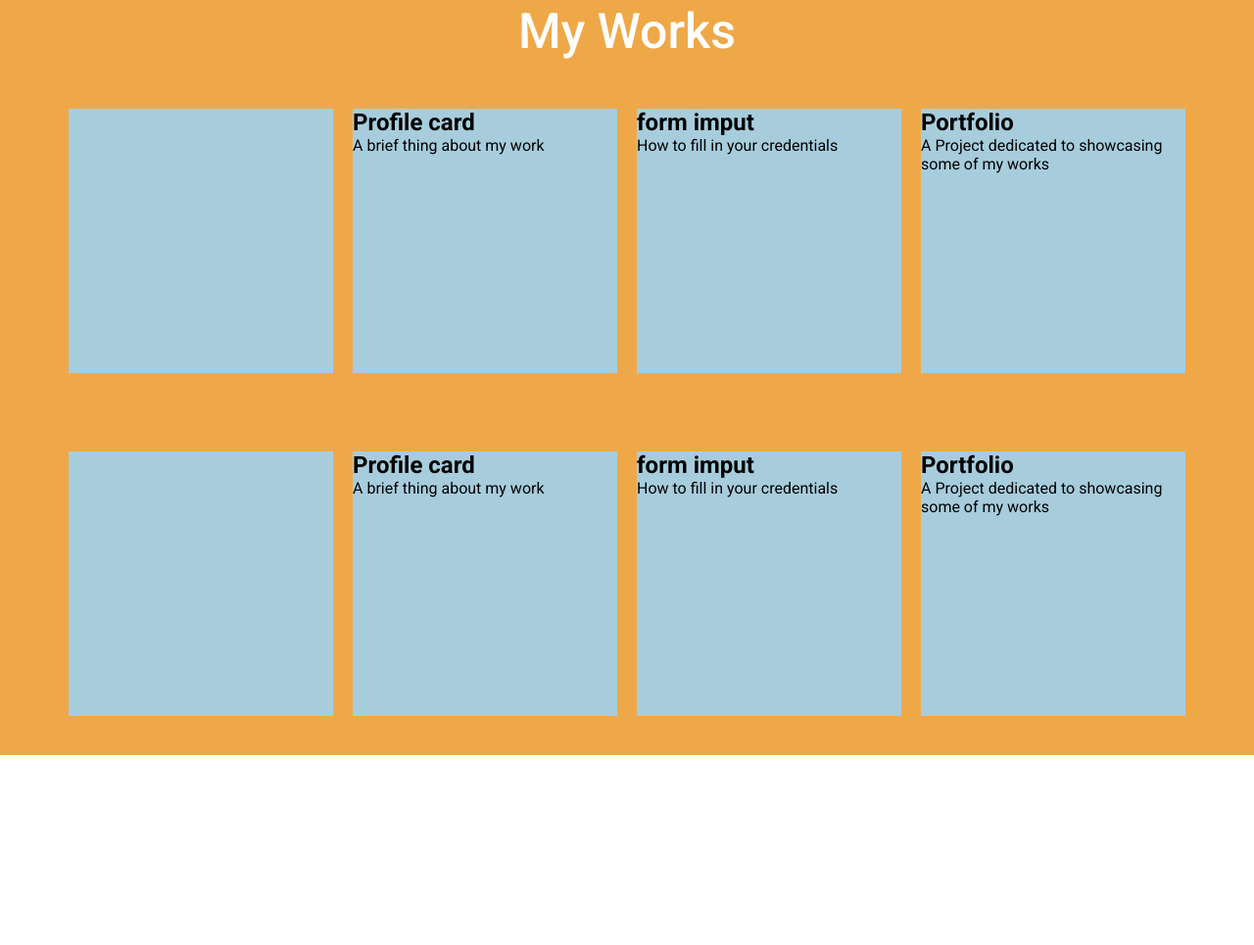
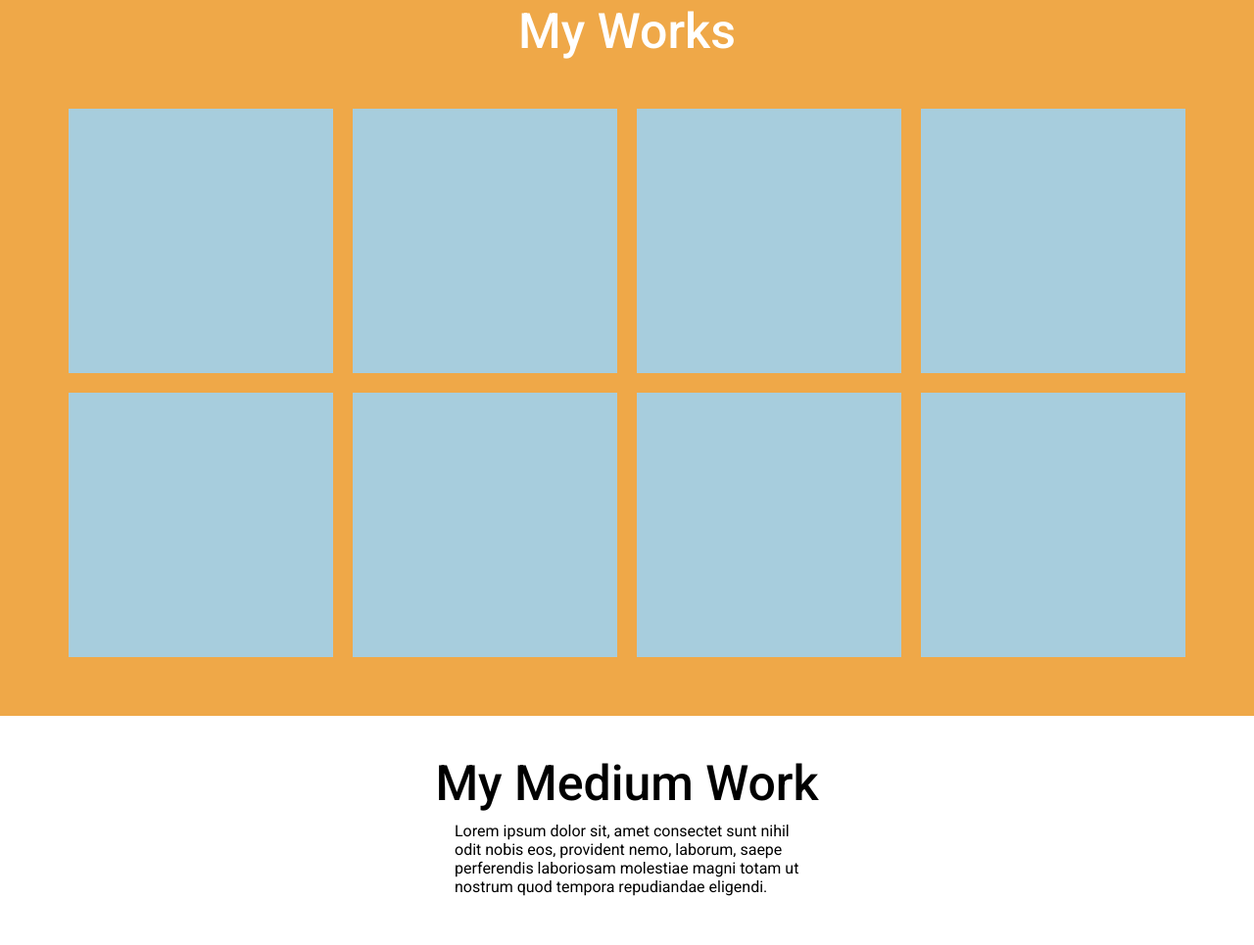
Before and after one commit to adaorabernardine/PORTFOLIO, a plain HTML site: page index.html in a window 1280 px wide. Shown: the part 2828-3793 px from the top of the page at 98% size. Before the commit the page ends 3599 px from the top, so only its background shows below. Drawn offline with nearby package versions, Linux system fonts and the light colour scheme; files whose address does not match are found by name.

Commit message:
POTFORIO

```diff
--- /dev/null
+++ b/CSSFiles/medium.css
@@ -0,0 +1,49 @@
+.mediumGlobalContainer{
+    padding: var(--big-screens-padding);
+
+
+}
+
+.mediumGlobalContainer .mainmediumHeader {
+    font-size: 50px;
+    font-weight: 500;
+    text-align: center;
+    margin: 50px;
+     justify-items: center;
+    align-items: center;
+    margin: auto 0;
+
+
+}
+
+.mediumInnerContainer{
+    /* display: flex; */
+    /* align-items: center; */
+    /* gap: 20px; */
+    /* border: 1px solid blue;  */
+    /* margin: 20px 0px; */
+    /* justify-content: center; */
+    /* flex-direction: column; */
+    /* display: block; */
+    /* text-wrap: 15%; */
+     padding: 10px;
+     width: 30%;
+      margin: 0 auto;
+
+
+}
+/* .worksWrapperPseudo{
+    width: 100%;
+    position: absolute;
+     opacity: 0;
+    display: block;
+    top: 0%;
+    display: flex;
+    justify-content: center;
+    text-align: center;
+    flex-direction: column;
+    align-items: center;
+    gap: 15px;
+    padding: 10px;
+    transition: all 0.3s ease-in-out;
+} */ */
--- a/CSSFiles/works.css
+++ b/CSSFiles/works.css
@@ -2,6 +2,7 @@
     padding: var(--big-screens-padding);
     background-color: var(--primary-color);
     color: #fff;
+
 
 }
 
@@ -10,12 +11,15 @@
     font-weight: 500;
     text-align: center;
     margin: 50px;
+
 }
 
 .worksInnerContainer{
     display: flex;
     align-items: center;
     gap: 20px;
+    /* border: 1px solid blue; */
+    margin: 20px 0px;
     justify-content: center;
 }
 
@@ -30,15 +34,16 @@
 }
 
 .worksWrapperPseudo{
+    width: 100%;
     position: absolute;
     opacity: 0;
     display: block;
     top: 0%;
     display: flex;
+    justify-content: center;
     text-align: center;
     flex-direction: column;
     align-items: center;
-    justify-content: center;
     gap: 15px;
     padding: 10px;
     transition: all 0.3s ease-in-out;
@@ -50,6 +55,7 @@
     background-color:blueviolet;
 
 }
+
 
 @media screen and (max-width:768px){
     .worksGlobalContainer{
--- a/index.html
+++ b/index.html
@@ -10,6 +10,7 @@
     <link rel="stylesheet" href="./CSSFiles/services.css">
     <link rel="stylesheet" href="./CSSFiles/skills.css">
     <link rel="stylesheet" href="./CSSFiles/works.css">
+    <link rel="stylesheet" href="./CSSFiles/medium.css">
     <link rel="stylesheet" href="https://cdn.jsdelivr.net/npm/bootstrap-icons@1.11.3/font/bootstrap-icons.min.css">
 </head>
 <body>
@@ -112,7 +113,7 @@
                 <div class="serviceIconContainer">
                         <span class="iconSpan"><i class="bi bi-pen-fill"></i></span>
                  </div>
-                <h2 class="serviceHeader">Tecnical Writer</h2>
+                <h2 class="serviceHeader">Technical Writer</h2>
                <p class="serviceParagraph">Lorem ipsum dolor sit amet consectetur adipisicindita corporis.Lorem ipsum dolor sit amet consectetur adipisicindita corporis.</p>
              </div>
              <div class="servicesInnerContainer">
@@ -234,22 +235,28 @@
                 </div>
             </a>
             <a href="#" class="worksWrapper">
+                <div class="worksWrapperPseudo">
                     <h2>Profile card</h2>
                 <p>A brief thing about my work</p>
+                </div>
             </a>
+
             <a href="#" class="worksWrapper">
-                <h2>form imput</h2>
-                <p>How to fill in your credentials</p>
+                <div class="worksWrapperPseudo">
+                <h2> form imput</h2>
+                <p> To fill in my credentials</p>
+            </div>
             </a>
+
             <a href="#" class="worksWrapper">
+                <div class="worksWrapperPseudo">
                 <h2>Portfolio</h2>
                 <p>A Project dedicated to showcasing some of my works</p>
+            </div>
             </a>
 
         </section>
 
-    </section>
-     <section class="worksGlobalContainer">
         <section class="worksInnerContainer">
 
                     <a href="#" class="worksWrapper">
@@ -259,19 +266,47 @@
                         </div>
                     </a>
                     <a href="#" class="worksWrapper">
+                        <div class="worksWrapperPseudo">
+
                         <h2>Profile card</h2>
                         <p>A brief thing about my work</p>
+                        </div>
                     </a>
                     <a href="#" class="worksWrapper">
+                        <div class="worksWrapperPseudo">
                         <h2>form imput</h2>
-                <p>How to fill in your credentials</p>
+                        <p>To fill in your credentials</p>
+                        </div>
                     </a>
                     <a href="#" class="worksWrapper">
+                        <div class="worksWrapperPseudo">
                         <h2>Portfolio</h2>
                         <p>A Project dedicated to showcasing some of my works</p>
+                        </div>
                     </a>
 
         </section>
         </section>
+
+    </section>
+    <!--my medium post-->
+    <section class="mediumGlobalContainer">
+        <h2 class="mainmediumHeader">My Medium Work</h2>
+        <!-- <div class="mediumtinyContainer">
+        , laborum, saepe perferendis laboriosam molestiae magni totam ut nostrum quod tempora repudiandae eligendi.</p>
+</div> -->
+        <section class="mediumInnerContainer">
+            <div class="mediumWrap">
+                Lorem ipsum dolor sit, amet consectet sunt nihil odit nobis eos, provident nemo, laborum, saepe perferendis laboriosam molestiae magni totam ut nostrum quod tempora repudiandae eligendi.</p>
+</div>
+                <!-- <div class="mediumContainer"> -->
+                    <a href="#" class="mediumWrapper">
+                        <div class="mediumWrapperPseudo">
+
+                    </div>
+                    </a>
+        </section>
+
+    </section>
 </body>
 </html>
```
Lines whose indentation alone changed are shown as unchanged.
